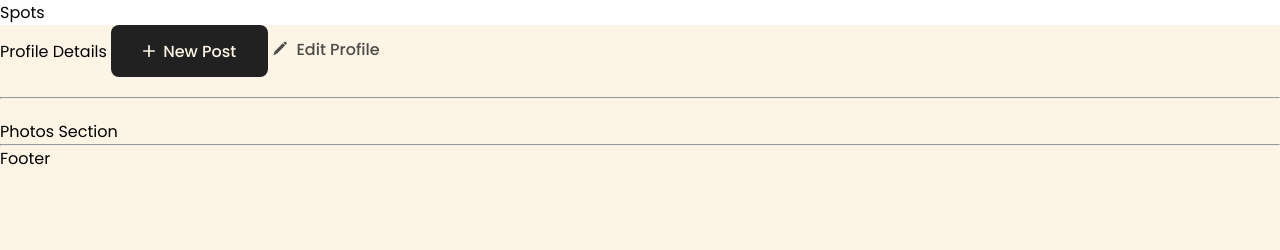
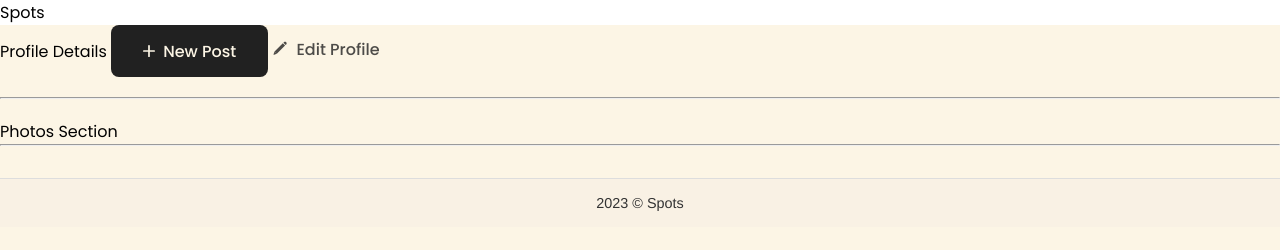
Before and after one commit to Annlarstic/insta-spots, a plain HTML site: page index.html in a window 1280 px wide. Drawn offline with Linux system fonts and the light colour scheme.

Commit message:
codes for footer added

```diff
--- a/index.html
+++ b/index.html
@@ -69,6 +69,11 @@
     <hr />
 
     <!-- FOOTER SECTION -->
-    <footer id="footer">Footer</footer>
+      <footer class="footer">
+          <link rel="stylesheet" href="footer.css">
+          <div class="footer-container">
+            <p>2023 © Spots</p>
+          </div>
+        </footer>
   </body>
 </html>
--- a/style.css
+++ b/style.css
@@ -77,3 +77,18 @@ main {
 .button--secondary:hover {
   color: var(--primary);
 }
+
+footer {
+  background-color: #f9f1e4;
+  padding: 1rem 0;
+  margin-top: 2rem;
+  border-top: 1px solid #ddd;
+}
+
+.footer-container {
+  display: grid;
+  place-items: center;
+  font-family: 'Helvetica Neue', sans-serif;
+  font-size: 0.9rem;
+  color: #333;
+}
```
Also changed, not shown: 1 other file.
